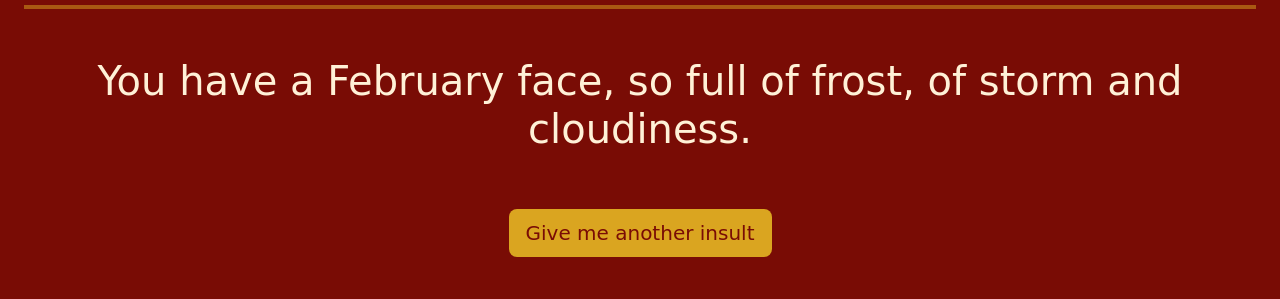
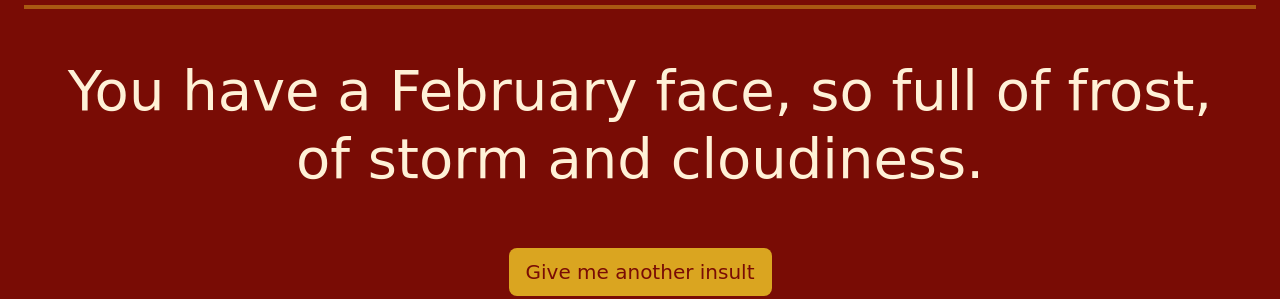
Before and after one commit to nrcrls/shakespeare-insult-generator, a plain HTML site: page index.html in a window 1280 px wide. Shown: the part 65-364 px from the top of the page. Drawn offline with nearby package versions, Linux system fonts and the light colour scheme; a web font is replaced by a local one.

Commit message:
add custom font size

```diff
--- a/index.html
+++ b/index.html
@@ -17,7 +17,7 @@
      </header>
     <main>
         <div class="text-center p-5">
-            <h1 id="insult-container" class="fs-1">You have a February face, so full of frost, of storm and cloudiness.</h1>
+            <h1 id="insult-container" class="custom-font">You have a February face, so full of frost, of storm and cloudiness.</h1>
             <button id="generate-button"  class="btn btn-lg mt-5">Give me another insult</button>
         </div>
         <hr id="border" class="custom-hr mx-4 ">
--- a/styles.css
+++ b/styles.css
@@ -4,6 +4,10 @@
     font-family: 'UnifrakturCook', cursive;
     color: #FFF1D7;
     background-color: #790C05;
+}
+
+.custom-font {
+    font-size: 3.5rem;
 }
 
 .custom-hr {
```
